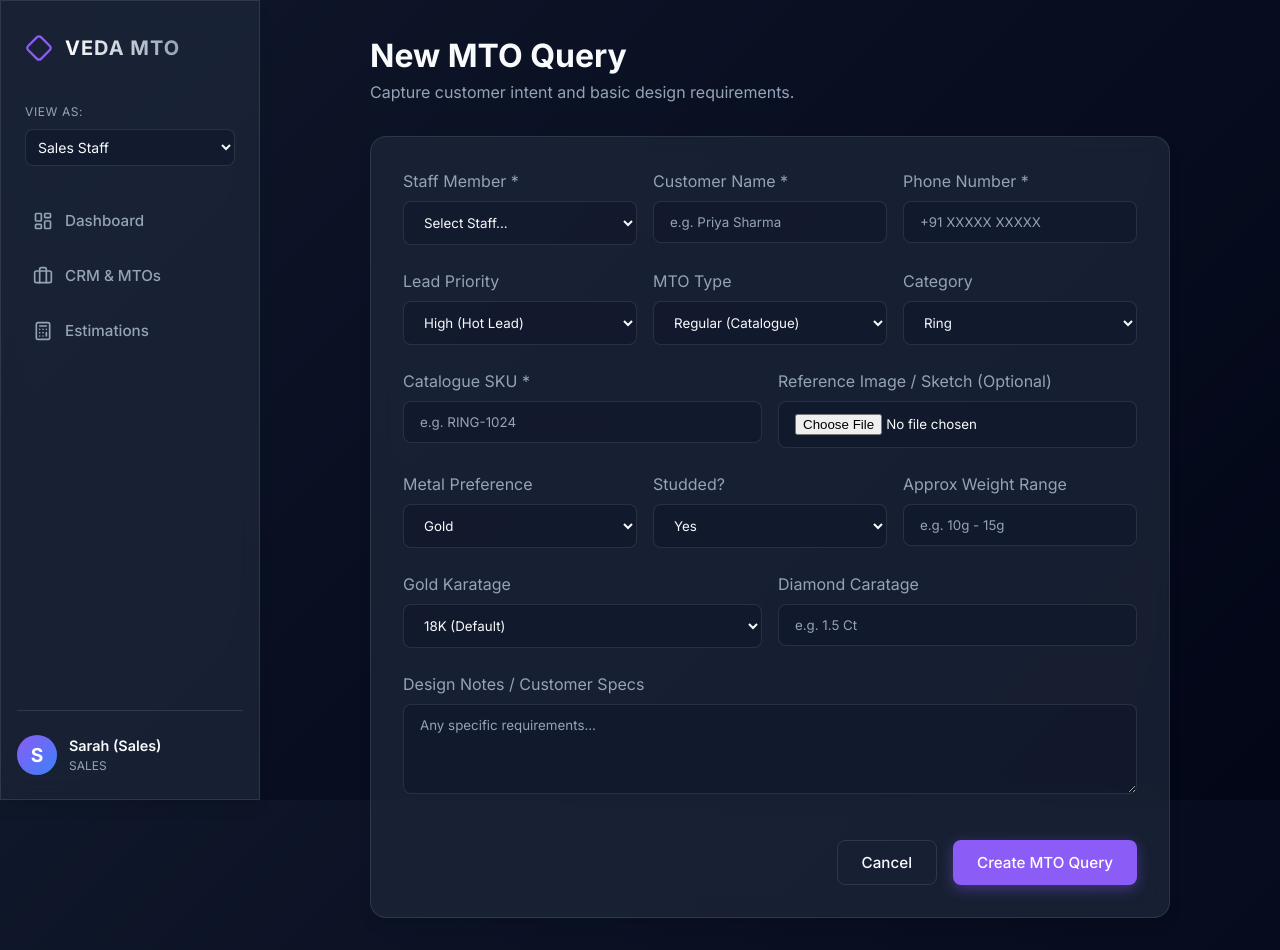
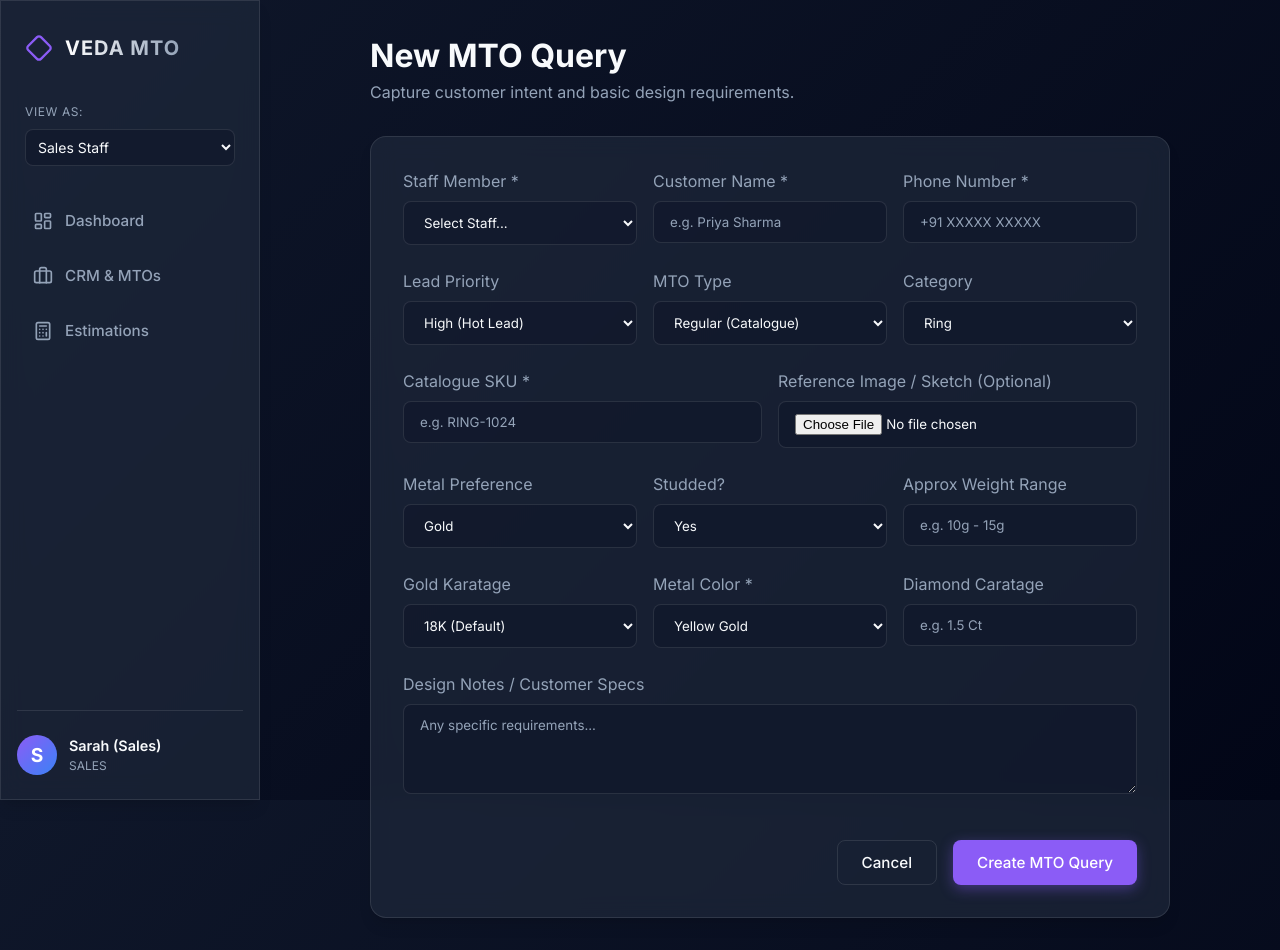
Before and after one commit to vinayakdalmia21/mto-tool, a Next.js app: page /mtos/create in a window 1280 px wide. Built offline with nearby package versions, Linux system fonts and the light colour scheme.

Commit message:
Add required Metal Color field for Gold configurations

```diff
--- a/src/app/actions/mto.ts
+++ b/src/app/actions/mto.ts
@@ -49,6 +49,7 @@ export async function createMtoQuery(formData: FormData) {
   }
 
   const goldKaratage = formData.get('goldKaratage') as string;
+  const metalColor = formData.get('metalColor') as string;
   const diamondCaratage = formData.get('diamondCaratage') as string;
 
   // 3. Create MTO
@@ -65,6 +66,7 @@ export async function createMtoQuery(formData: FormData) {
       diamondCaratage: diamondCaratage || null,
       weightRange,
       goldKaratage: goldKaratage || null,
+      metalColor: metalColor || null,
       notes,
       referenceImages: base64Image,
       status: 'OPEN'
--- a/src/app/mtos/create/page.tsx
+++ b/src/app/mtos/create/page.tsx
@@ -117,8 +117,9 @@ export default function CreateMtoPage() {
             </div>
           </div>
 
-          <div style={{ display: 'grid', gridTemplateColumns: '1fr 1fr', gap: '1rem' }}>
+          <div style={{ display: 'grid', gridTemplateColumns: 'repeat(auto-fit, minmax(200px, 1fr))', gap: '1rem' }}>
             {metalType === 'GOLD' && (
+              <>
                 <div>
                   <label style={{ display: 'block', marginBottom: '0.5rem', color: 'var(--text-muted)' }}>Gold Karatage</label>
                   <select name="goldKaratage">
@@ -129,6 +130,15 @@ export default function CreateMtoPage() {
                     <option value="24K">24K</option>
                   </select>
                 </div>
+                <div>
+                  <label style={{ display: 'block', marginBottom: '0.5rem', color: 'var(--text-muted)' }}>Metal Color *</label>
+                  <select name="metalColor" required>
+                    <option value="Yellow Gold">Yellow Gold</option>
+                    <option value="White Gold">White Gold</option>
+                    <option value="Rose Gold">Rose Gold</option>
+                  </select>
+                </div>
+              </>
             )}
             {isStudded === 'true' && (
               <div>
```
Also changed, not shown: 1 other file (tests, documents, lock files or other folders). Lines whose indentation alone changed are shown as unchanged.
